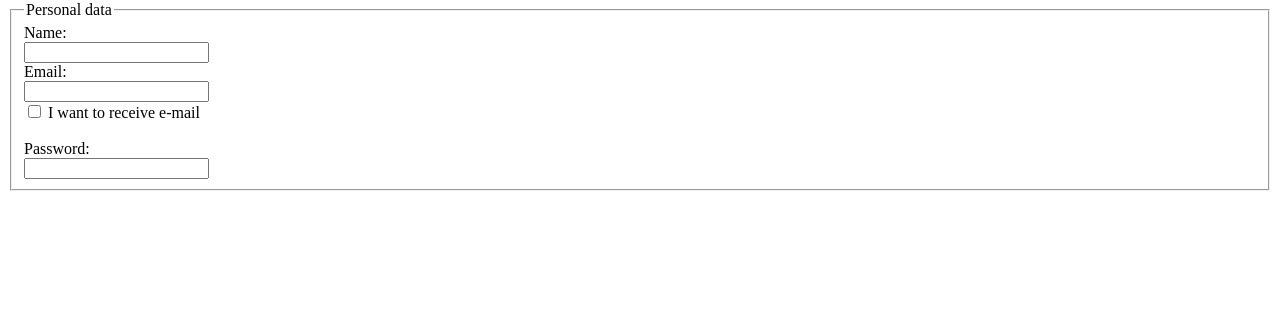
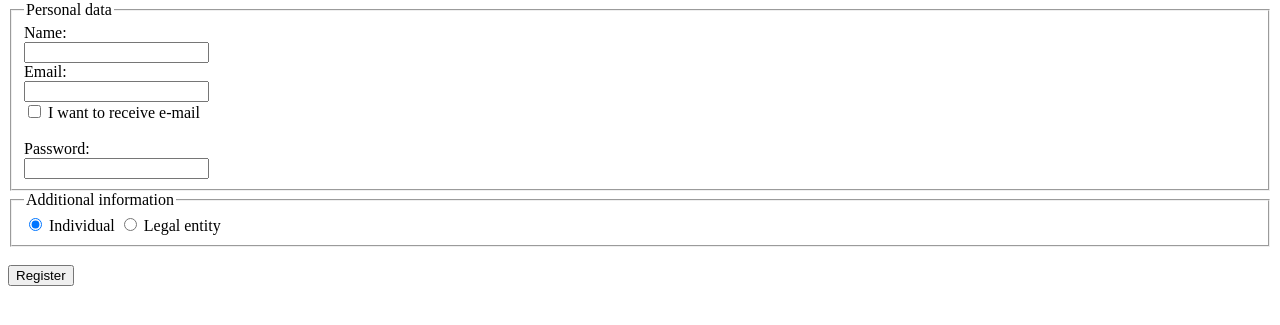
Before and after one commit to HarllonCS/simple-form, a plain HTML site: page index.html in a window 1280 px wide. Shown: the part 79-404 px from the top of the page. Drawn offline with Linux system fonts and the light colour scheme.

Commit message:
feat: add additional info fieldset

```diff
--- a/index.html
+++ b/index.html
@@ -29,6 +29,18 @@
             <!-- password -->
             <input type="password" name="password" id="idPass">
         </fieldset> <!-- personal data /end -->
+
+        <fieldset> <!-- additional info -->
+            <legend>Additional information</legend>
+
+            <input type="radio" name="type" id="idPf" value="pf" checked>
+            <label for="idPf">Individual</label>
+
+            <input type="radio" name="type" id="idPj" value="pj">
+            <label for="idPj">Legal entity</label>
+        </fieldset><br> <!-- additional info /end -->
+
+        <button type="submit">Register</button>
     </form>
 </body>
 </html>
```
